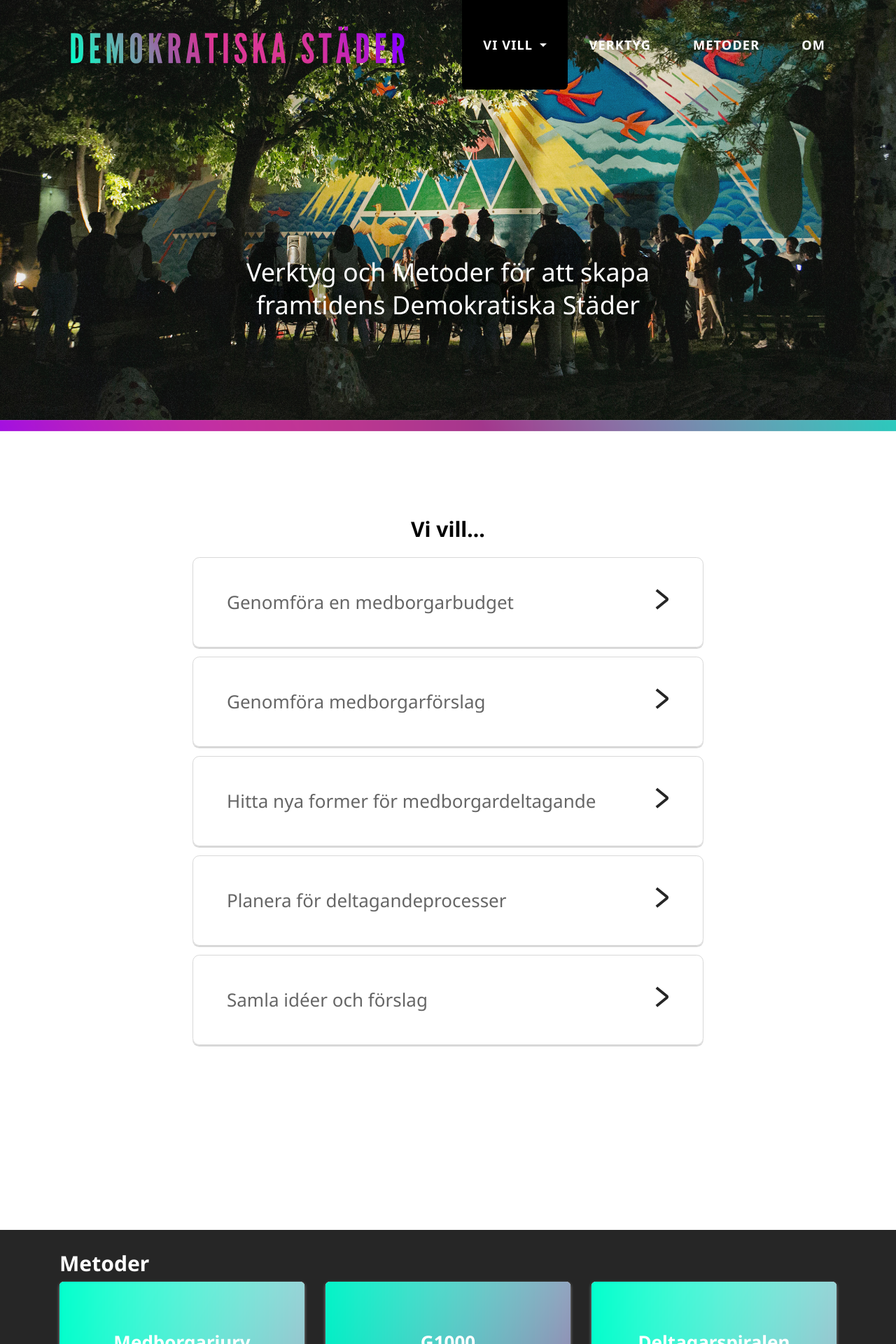
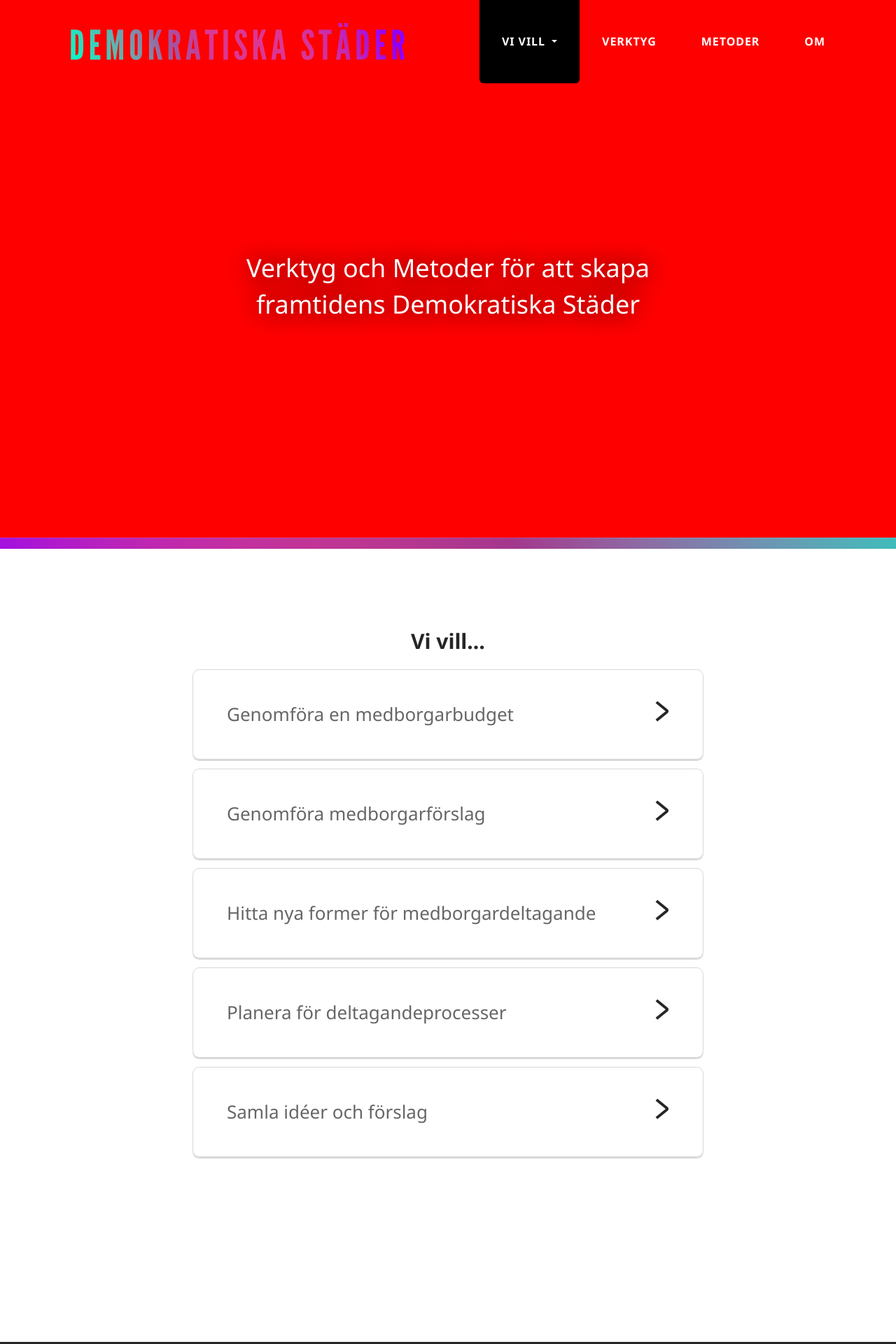
Before and after one commit to digidemlab/demokratiskastader, a Jekyll site: the page built from index.md, in a window 1280 px wide. Shown: the top 1920 px of the page at 70% size. Built offline with Jekyll 4.4.1, drawn with Linux system fonts in a browser that asks for light colours.

Commit message:
Start page css

```diff
--- a/_sass/_custom.scss
+++ b/_sass/_custom.scss
@@ -142,7 +142,7 @@ a.card-link:hover .card-bg-metoder {
 
 .gradient-border {
   background: url('/assets/images/png/gradient3.png');
-  background-size: contain;
+  background-size: cover;
   height: 1rem;
 }
 
--- a/_sass/_hero.scss
+++ b/_sass/_hero.scss
@@ -16,16 +16,17 @@
 //	min-width: 280px;
 	margin: auto;
 	position: relative;
-	background: #999;
-	@include set-colored-bg-image($purple, 0.12, '../images/jpg/hero-village-desktop.jpg');
+	background: red;
+	//background: $black;
+//	@include set-colored-bg-image($black, 0.6, '../images/jpg/hero-village-desktop.jpg');
 	background-size: cover;
 	background-position: center center;
-	height: 37.5em;
+	height: 48em;
 
 	@include media-breakpoint-down(sm) {
 		height: 17em;
-		background: #999;
-    @include set-colored-bg-image($purple, 0.12, '../images/jpg/hero-village-mobile.jpg');
+		background: $black;
+    @include set-colored-bg-image($black, 0.6, '../images/jpg/hero-village-mobile.jpg');
     background-position: center center;
 	}
 }
--- a/_sass/_links.scss
+++ b/_sass/_links.scss
@@ -82,7 +82,7 @@
 
 // Tool listing
 .tool-listing {
-  padding: 7.5rem 0rem 15.5rem;
+  padding: 7rem 0rem 15.5rem;
 
   &_item {
     display: block;
--- a/_sass/_navbar.scss
+++ b/_sass/_navbar.scss
@@ -5,10 +5,16 @@
   white-space: nowrap;
 }
 
-.nav-item {
-  font-size: 1.14em;
-}
 
 .dropdown {
   background: $black;
 }
+
+.dropdown-item {
+  background: url('/assets/images/svg/icon-arrow-small-white.svg') no-repeat 90% center;
+}
+
+.dropdown-item:hover {
+  text-decoration: underline;
+  background-image: url('/assets/images/svg/icon-arrow-small-grey.svg');
+}
--- a/_sass/_typography.scss
+++ b/_sass/_typography.scss
@@ -9,7 +9,7 @@
   font-family: $font-family-sans-serif;
 
   &.-black {
-    color: $black;
+    color: $gray-darker;
   }
 
   &.-white {
@@ -29,7 +29,7 @@
   @extend %heading;
   font-weight: normal;
   font-size: $font-size-h1;
-  line-height: 1.3em;
+  line-height: 1.44em;
   color: $white;
   text-shadow: 0 0 1em #000;
 
--- a/_sass/_variables.scss
+++ b/_sass/_variables.scss
@@ -9,9 +9,10 @@
 //## Gray and brand colors for use across Bootstrap.
 
 $gray-base:              #000 !default;
-$gray-darker:            lighten($gray-base, 13.5%) !default; // #222
+$gray-darker:            #262626 !default;
 $gray-dark:              #3d3d3d !default;
 $gray:                   lighten($gray-base, 33.5%) !default; // #555
+$gray-link:              lighten($gray-base, 50%) !default; // #555
 $gray-light:             #D8D8D8 !default;
 $gray-lighter:           lighten($gray-base, 93.5%) !default; // #eee
 
@@ -109,7 +110,7 @@ $btn-border-radius:           $border-radius !default;
 
 // Navs
 
-$nav-link-padding-y:                3.2rem !default;
+$nav-link-padding-y:                3rem !default;
 $nav-link-padding-x:                1rem !default;
 
 // Navbar
@@ -117,7 +118,7 @@ $nav-link-padding-x:                1rem !default;
 $navbar-padding-y:                  ($spacer / 2) !default;
 $navbar-padding-x:                  $spacer !default;
 
-$navbar-nav-link-padding-x:         1.875rem !default;
+$navbar-nav-link-padding-x:         2rem !default;
 
 $navbar-brand-font-size:            $font-size-lg !default;
 // Compute the navbar-brand padding-y so the navbar-brand will have the same height as navbar-text and nav-link
@@ -155,9 +156,9 @@ $nav-disabled-link-hover-color:             $gray-light !default;
 //
 // Dropdown menu container and contents.
 
-$dropdown-min-width:                10rem !default;
+$dropdown-min-width:                28rem !default;
 $dropdown-padding-y:                2rem !default;
-$dropdown-spacer:                   -1rem !default;
+$dropdown-spacer:                   -1.25rem !default;
 $dropdown-bg:                       $black !default;
 $dropdown-border-color:             rgba($black, .15) !default;
 $dropdown-border-radius:            0 !default;
@@ -165,7 +166,7 @@ $dropdown-border-width:             0 !default;
 $dropdown-box-shadow:               0 .5rem 1rem rgba($black, .175) !default;
 
 $dropdown-link-color:               $white !default;
-$dropdown-link-hover-color:         $gray !default;
+$dropdown-link-hover-color:         $gray-link !default;
 $dropdown-link-hover-bg:            transparent !default;
 
 $dropdown-link-active-color:        $white !default;
```
Also changed, not shown: assets/images/svg/icon-arrow-small-grey.svg (added), assets/images/svg/icon-arrow-small-white.svg (added).
